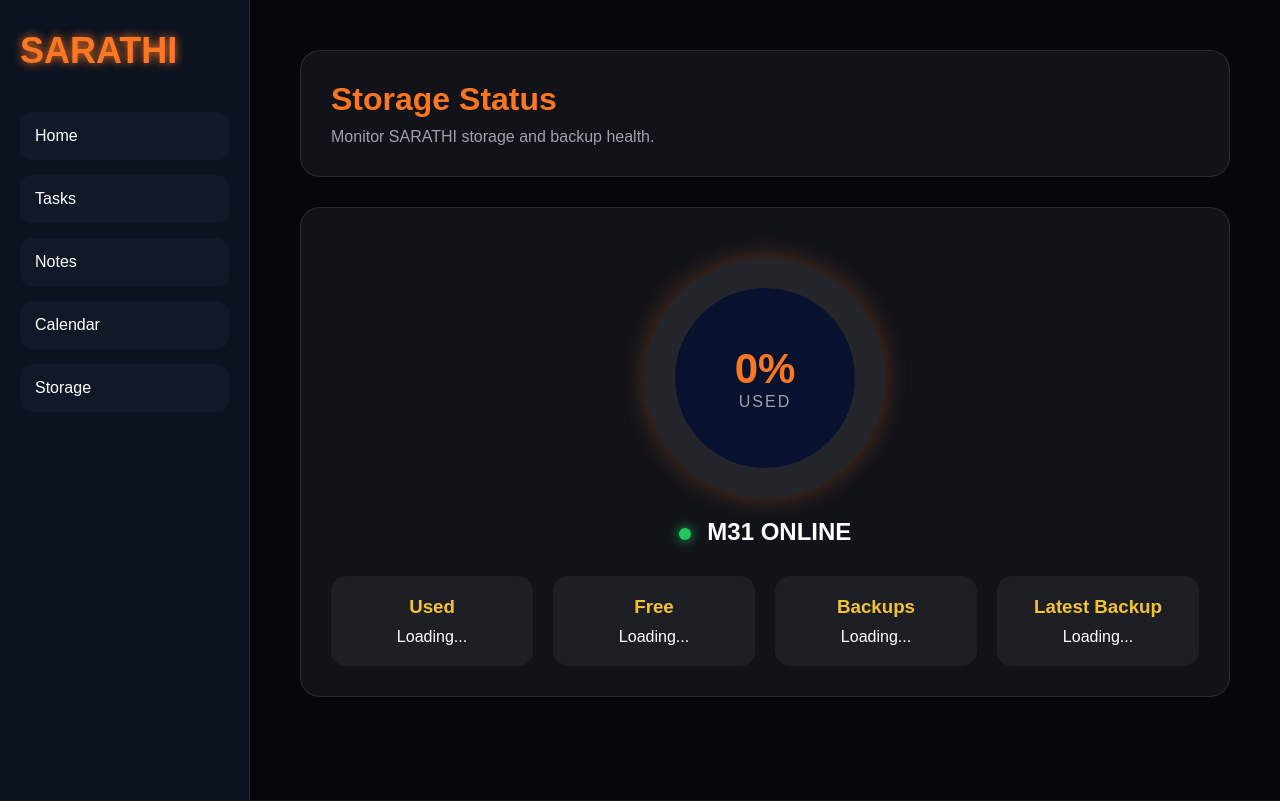
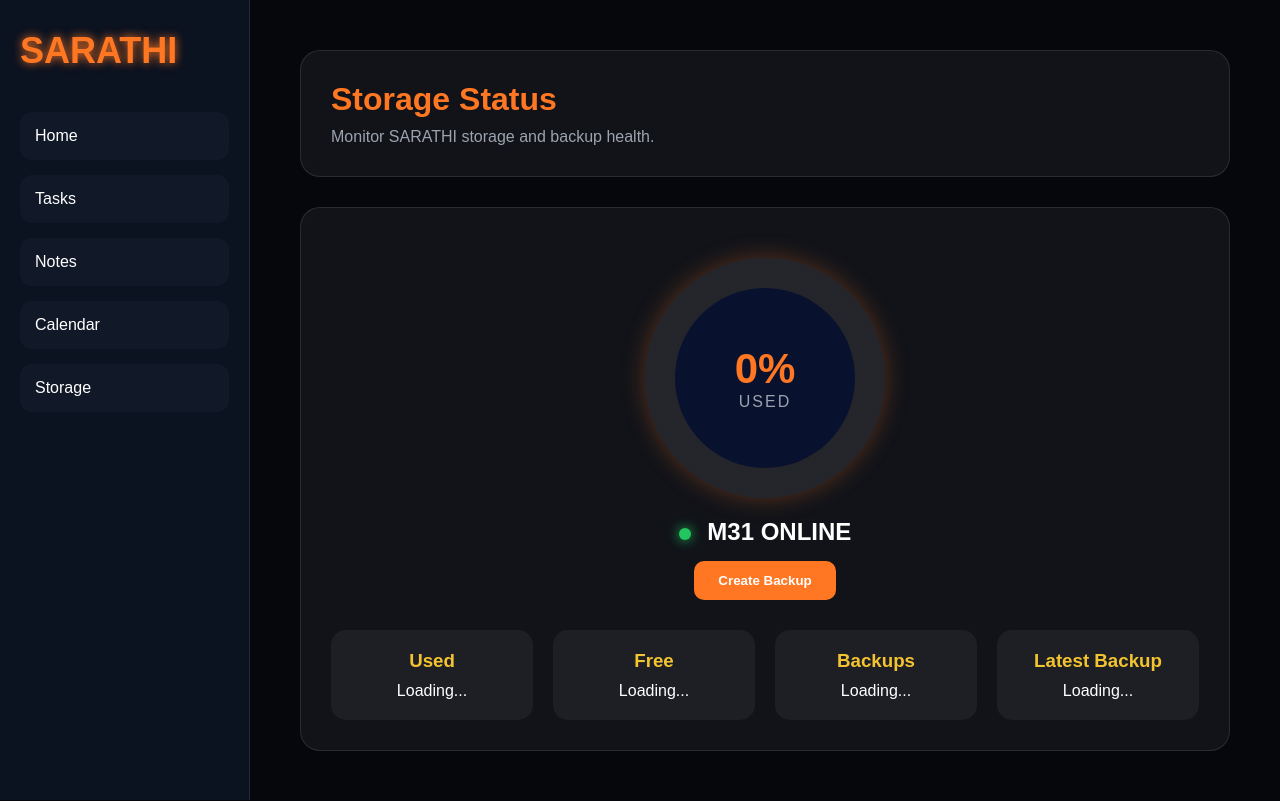
Before and after one commit to bsvk2194/sarathi, a Flask app: page /storage in a window 1280 px wide. Run offline with Flask 3, Linux system fonts and the light colour scheme; data that the repository does not hold is empty.

Commit message:
storage page update

```diff
--- a/app.py
+++ b/app.py
@@ -134,6 +134,16 @@ def health():
 @app.route('/storage')
 def storage():
     return render_template('storage.html')
+
+# Backup route
+@app.route('/create-backup', methods=['POST'])
+def create_backup_route():
+
+    create_backup()
+
+    return jsonify({
+        "message": "Backup created successfully"
+    })
 
 
 @app.route('/dashboard-data')
--- a/templates/storage.html
+++ b/templates/storage.html
@@ -154,6 +154,38 @@ Storage Status
     vertical-align:middle;
 }
 
+.backup-button{
+
+    background:#ff7722;
+
+    color:white;
+
+    border:none;
+
+    padding:12px 24px;
+
+    border-radius:10px;
+
+    cursor:pointer;
+
+    margin-top:15px;
+
+    font-weight:bold;
+}
+
+.backup-button:hover{
+
+    box-shadow:
+        0 0 15px rgba(255,119,34,0.5);
+}
+
+#backupMessage{
+
+    margin-top:15px;
+
+    color:#22c55e;
+}
+
 </style>
 
 {% endblock %}
@@ -195,6 +227,15 @@ Storage Status
         M31 ONLINE
 
     </h2>
+
+    <button
+        class="backup-button"
+        onclick="createBackup()"
+    >
+        Create Backup
+    </button>
+
+    <p id="backupMessage"></p>
 
     <div class="stats-grid">
 
@@ -346,6 +387,27 @@ async function loadStorage(){
 
 loadStorage()
 
+async function createBackup(){
+
+    let response =
+        await fetch(
+            '/create-backup',
+            {
+                method:'POST'
+            }
+        )
+
+    let data =
+        await response.json()
+
+    document.getElementById(
+        'backupMessage'
+    ).innerText =
+        data.message
+
+    loadStorage()
+}
+
 </script>
 
 {% endblock %}
```
